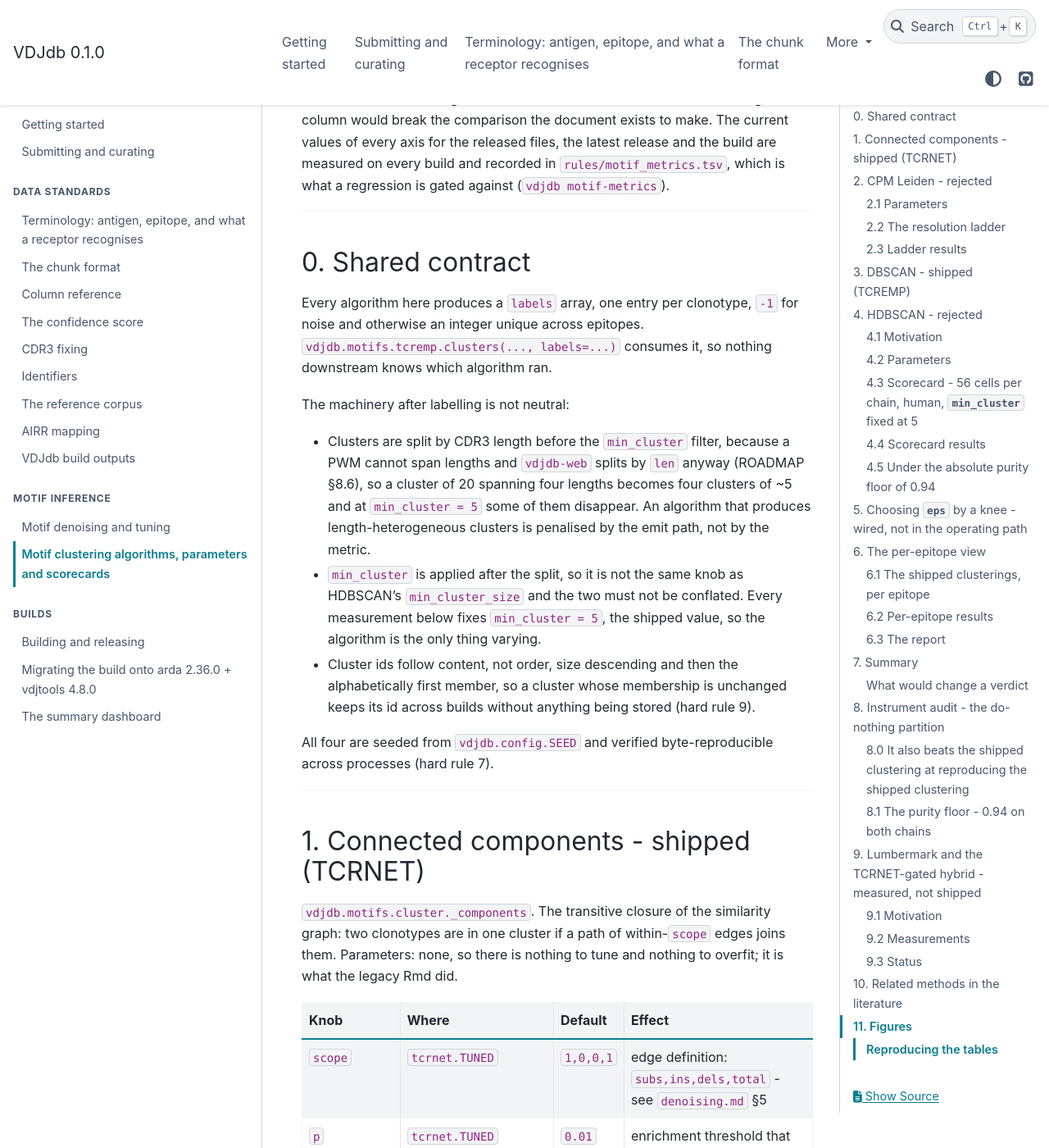
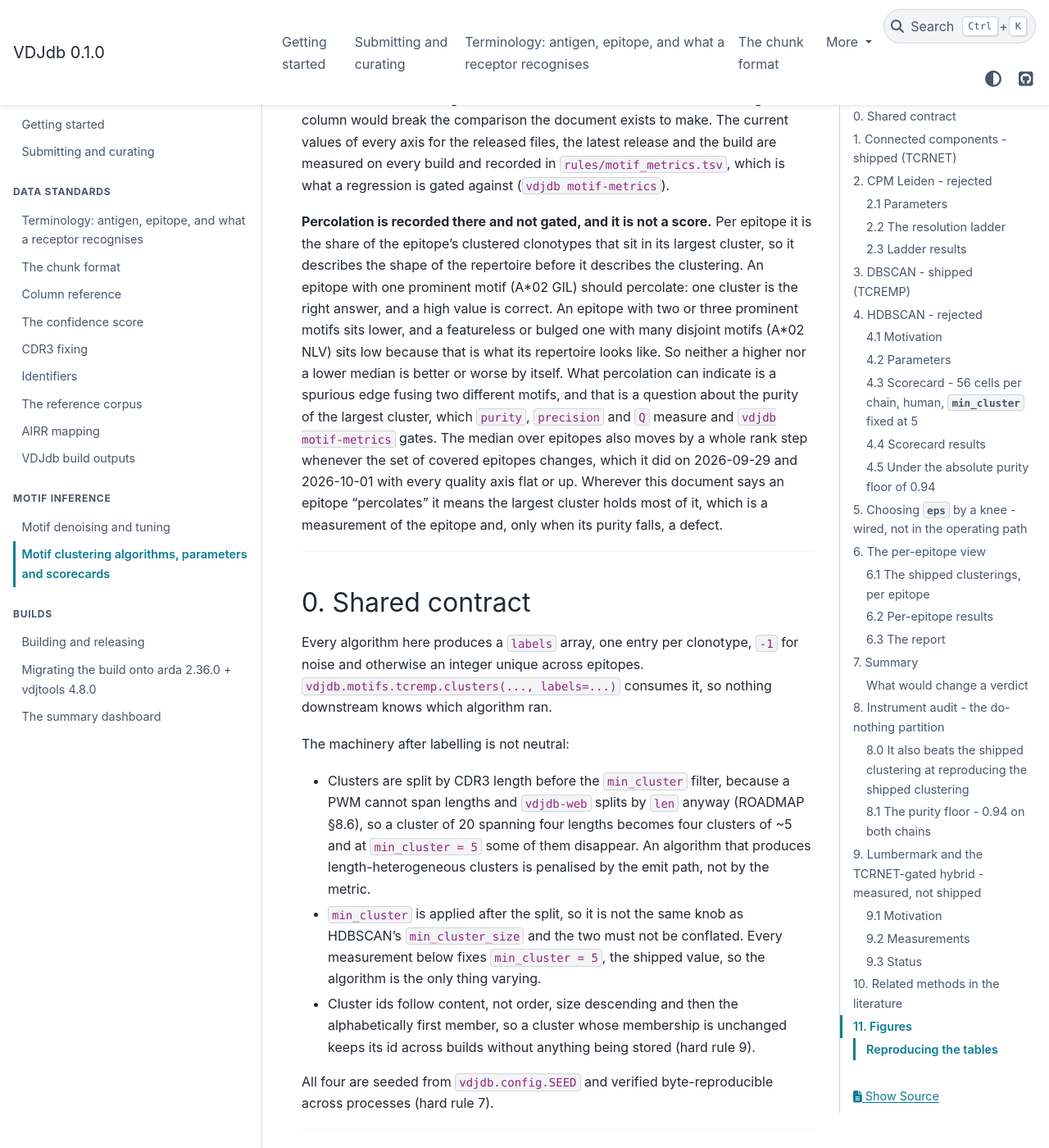
Before and after one commit to antigenomics/vdjdb-db, a Sphinx documentation site: the page built from docs/clustering.md, in a window 1280 px wide and 1400 px high, scrolled down 893 px. Shown: the whole window at 82% size. Built offline with Sphinx 7.4.7 and the PyData theme 0.15.4, drawn with Linux system fonts in a browser that asks for light colours; some of the changed text lies outside the part shown.

Commit message:
Motif percolation is recorded, not gated, and the docs say why
percolation_median and percolation_excess go from "down" to "record" in validate/motif_metrics.py,
in their 20 rows of rules/motif_metrics.tsv, and in the tests. Per epitope, percolation is the
share of its clustered clonotypes in its largest cluster, which depends on the epitope: one
prominent motif (A*02 GIL) should percolate, a featureless one (A*02 NLV) should not, so a higher
median is not worse and a lower one is not better. A fusion of different motifs shows in purity,
precision and Q, which stay gated. The 2026-10-01 declared reasons on the three rows it moved are
replaced by that explanation.

Explained in the module comment, docs/clustering.md (a note at the top, and the two places that
called percolation a defect), docs/denoising.md section 5, docs/outputs.md and the tuning plot
title. `vdjdb motif-metrics`: no gated axis regressed. pytest with VDJDB_REFERENCE_ZIP: 1,226
passed, 2 skipped; ruff, mypy and the docs build clean.

Co-Authored-By: Claude Sonnet 5.5 <noreply@anthropic.com>

```diff
--- a/docs/clustering.md
+++ b/docs/clustering.md
@@ -24,6 +24,20 @@ same bar in the same run and re-stating one column would break the comparison th
 make. The current values of every axis for the released files, the latest release and the build are
 measured on every build and recorded in `rules/motif_metrics.tsv`, which is what a regression is gated
 against (`vdjdb motif-metrics`).
+
+**Percolation is recorded there and not gated, and it is not a score.** Per epitope it is the share
+of the epitope's clustered clonotypes that sit in its largest cluster, so it describes the shape of
+the repertoire before it describes the clustering. An epitope with one prominent motif (A\*02 GIL)
+should percolate: one cluster is the right answer, and a high value is correct. An epitope with two
+or three prominent motifs sits lower, and a featureless or bulged one with many disjoint motifs
+(A\*02 NLV) sits low because that is what its repertoire looks like. So neither a higher nor a lower
+median is better or worse by itself. What percolation can indicate is a spurious edge fusing two
+different motifs, and that is a question about the purity of the largest cluster, which `purity`,
+`precision` and `Q` measure and `vdjdb motif-metrics` gates. The median over epitopes also moves by
+a whole rank step whenever the set of covered epitopes changes, which it did on 2026-09-29 and
+2026-10-01 with every quality axis flat or up. Wherever this document says an epitope "percolates" it
+means the largest cluster holds most of it, which is a measurement of the epitope and, only when its
+purity falls, a defect.
 
 ---
 
@@ -63,8 +77,9 @@ nothing to tune and nothing to overfit; it is what the legacy Rmd did.
 | `p` | `tcrnet.TUNED` | `0.01` | enrichment threshold that decides which clonotypes enter the graph |
 | `min_cluster` | `cluster.MIN_CLUSTER` | `5` | smallest surviving cluster, post length-split |
 
-The failure mode is percolation: one spurious edge merges two motifs, and at scope 2 a chain of such
-edges can span an epitope. At scope `1,0,0,1` the largest component holds ≥ 90 % of a TRA epitope's
+The failure mode to watch is percolation: one spurious edge merges two motifs, and at scope 2 a chain
+of such edges can span an epitope. Whether a large largest cluster is that failure or the epitope's
+own single motif is read per epitope, from the cluster's purity (see the note on percolation at the top of this document). At scope `1,0,0,1` the largest component holds ≥ 90 % of a TRA epitope's
 clustered clonotypes in 22 of 118 epitopes; median percolation 0.3958.
 
 ---
@@ -354,8 +369,9 @@ GILGFVFTL, NLVPMVATV and YLQPRTFLL. On TRA the median epitope has 6.5 % clustere
 21 %, still skewed but far less bimodal. A single coverage number for TRB describes about sixty
 epitopes and implies 178.
 
-Percolation is the dominant structural defect on TRB, not shattering. The median TRB epitope has
-77 % of its clustered clonotypes in a single cluster, 42 of 178 are ≥ 90 % collapsed, and both
+On TRB the structural failure these scorecards measure is percolation, not shattering. The median
+TRB epitope has 77 % of its clustered clonotypes in a single cluster (many TRB epitopes do have one
+prominent motif, so the figure is read with purity, not on its own), 42 of 178 are ≥ 90 % collapsed, and both
 rewrites reduce it (TCRNET to 0.7059, TCREMP to 0.6667) without removing it. It is the target for a
 future motif change, and the reason §2 measured Leiden: subdividing percolated components addresses
 it, but the resolutions that subdivide enough also shatter the rest.
```
Also changed, not shown: docs/denoising.md (+5 -2 lines), docs/outputs.md (+1 -1 lines), 5 other files.
